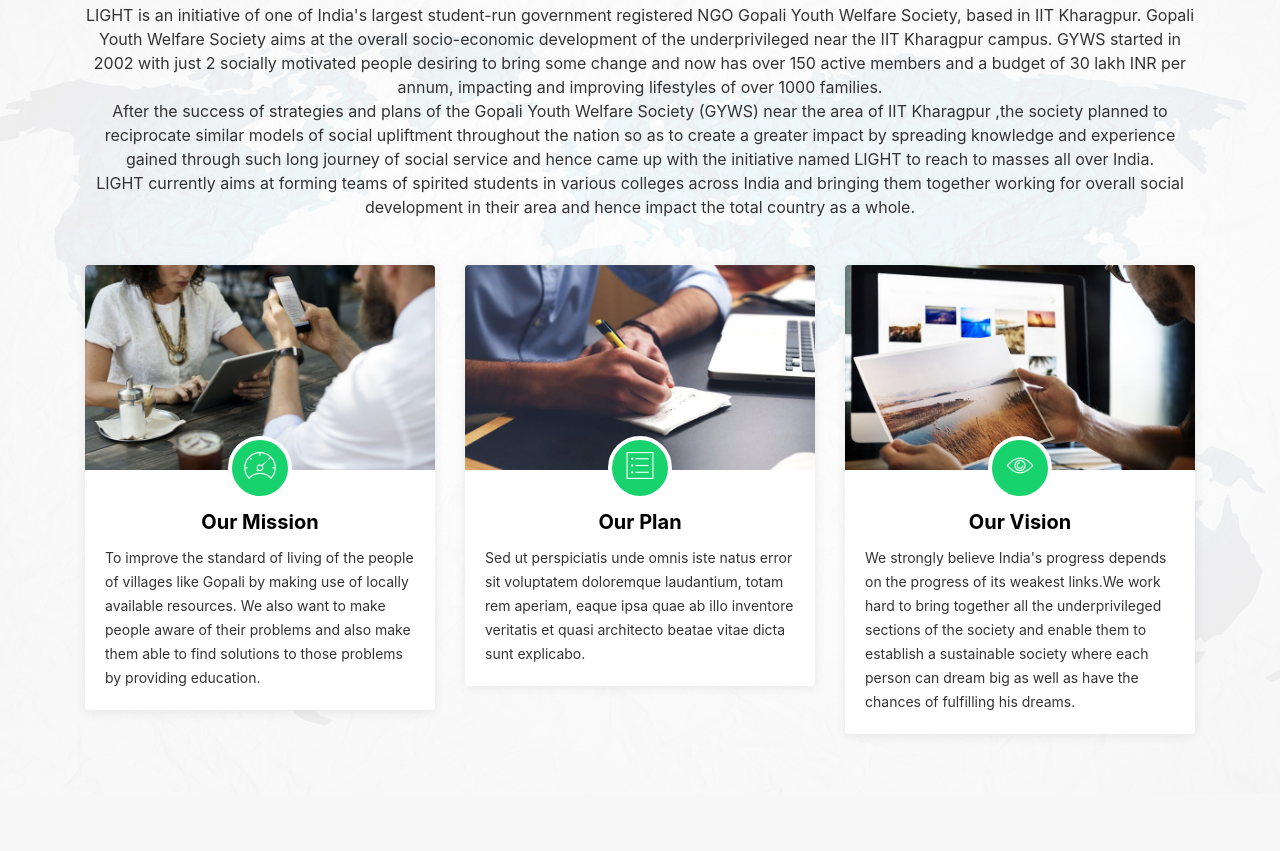
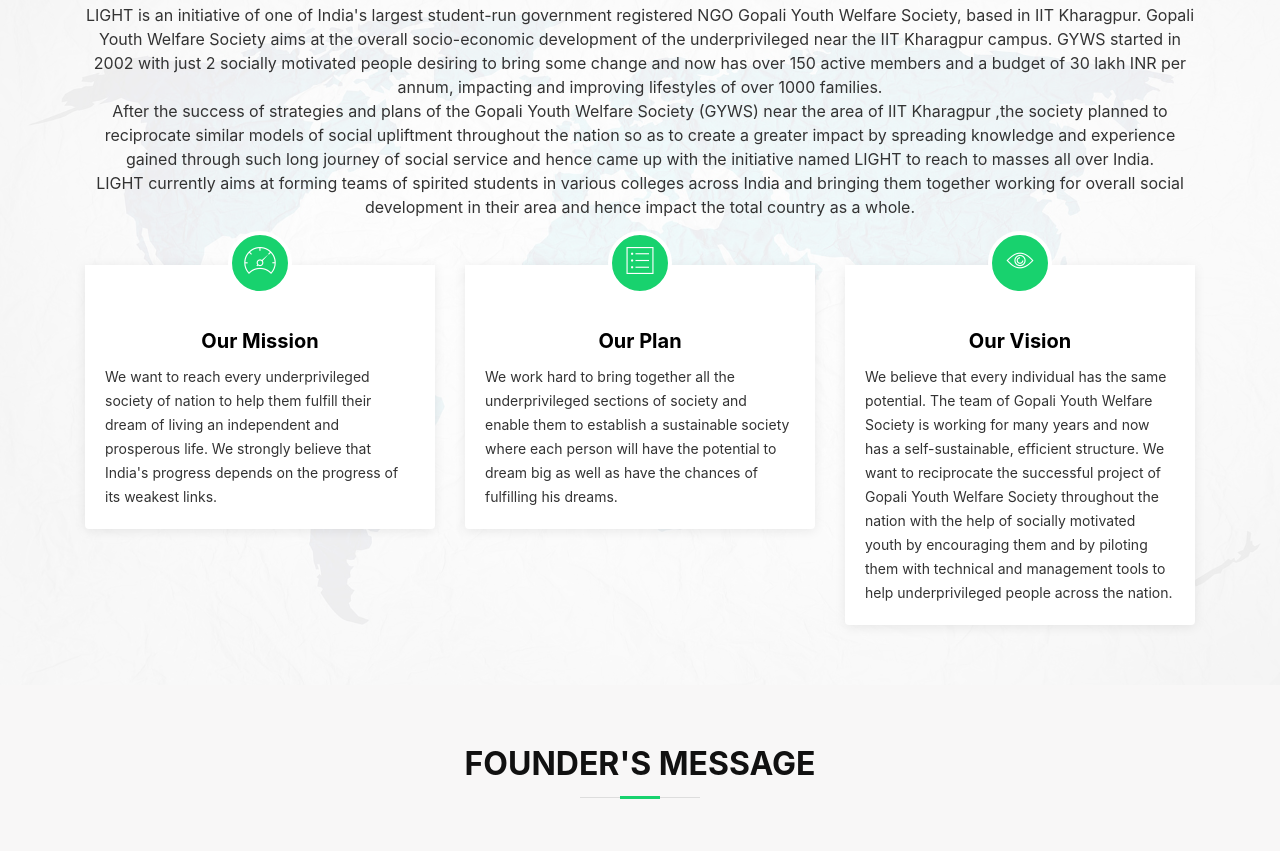
Before and after one commit to rakeshmina/lightwebsite, a website with bundled scripts: page index.html in a window 1280 px wide. Shown: the part 918-1769 px from the top of the page. Built offline with nearby package versions, Linux system fonts and the light colour scheme; files whose address does not match are found by name; a web font is replaced by a local one.

Commit message:
Mission modified

```diff
--- a/index.html
+++ b/index.html
@@ -159,12 +159,13 @@
           <div class="col-md-4 wow fadeInUp">
             <div class="about-col">
               <div class="img">
-                <img src="img/about-mission.jpg" alt="" class="img-fluid">
+                <!--<img src="img/about-mission.jpg" alt="" class="img-fluid">-->
                 <div class="icon"><i class="ion-ios-speedometer-outline"></i></div>
               </div>
+              <br>
               <h2 class="title"><a href="#">Our Mission</a></h2>
               <p>
-                To improve the standard of living of the people of villages like Gopali by making use of locally available resources. We also want to make people aware of their problems and also make them able to find solutions to those problems by providing education.
+               We want to reach every underprivileged society of nation to help them fulfill their dream of living an independent and prosperous life. We strongly believe that India's progress depends on the progress of its weakest links.
 
               </p>
             </div>
@@ -173,12 +174,14 @@
           <div class="col-md-4 wow fadeInUp" data-wow-delay="0.1s">
             <div class="about-col">
               <div class="img">
-                <img src="img/about-plan.jpg" alt="" class="img-fluid">
+                <!--<img src="img/about-plan.jpg" alt="" class="img-fluid">-->
                 <div class="icon"><i class="ion-ios-list-outline"></i></div>
               </div>
+              <br>
               <h2 class="title"><a href="#">Our Plan</a></h2>
               <p>
-                Sed ut perspiciatis unde omnis iste natus error sit voluptatem  doloremque laudantium, totam rem aperiam, eaque ipsa quae ab illo inventore veritatis et quasi architecto beatae vitae dicta sunt explicabo.
+               We work hard to bring together all the underprivileged sections of society and enable them to establish a sustainable society where each person will have the potential to dream big as well as have the chances of fulfilling his dreams.
+
               </p>
             </div>
           </div>
@@ -186,12 +189,16 @@
           <div class="col-md-4 wow fadeInUp" data-wow-delay="0.2s">
             <div class="about-col">
               <div class="img">
-                <img src="img/about-vision.jpg" alt="" class="img-fluid">
+                <!--<img src="img/about-vision.jpg" alt="" class="img-fluid">-->
                 <div class="icon"><i class="ion-ios-eye-outline"></i></div>
               </div>
+              <br>
               <h2 class="title"><a href="#">Our Vision</a></h2>
               <p>
-              We strongly believe India's progress depends on the progress of its weakest links.We work hard to bring together all the underprivileged sections of the society and enable them to establish a sustainable society where each person can dream big as well as have the chances of fulfilling his dreams.
+
+              We believe that every individual has the same potential. The team of Gopali Youth Welfare Society is working for many years and now has a self-sustainable, efficient structure. We want to reciprocate the successful project of Gopali Youth Welfare Society throughout the nation with the help of socially motivated youth by encouraging them and by piloting them with technical and management tools to help underprivileged people across the nation.
+
+
               </p>
             </div>
           </div>
```
